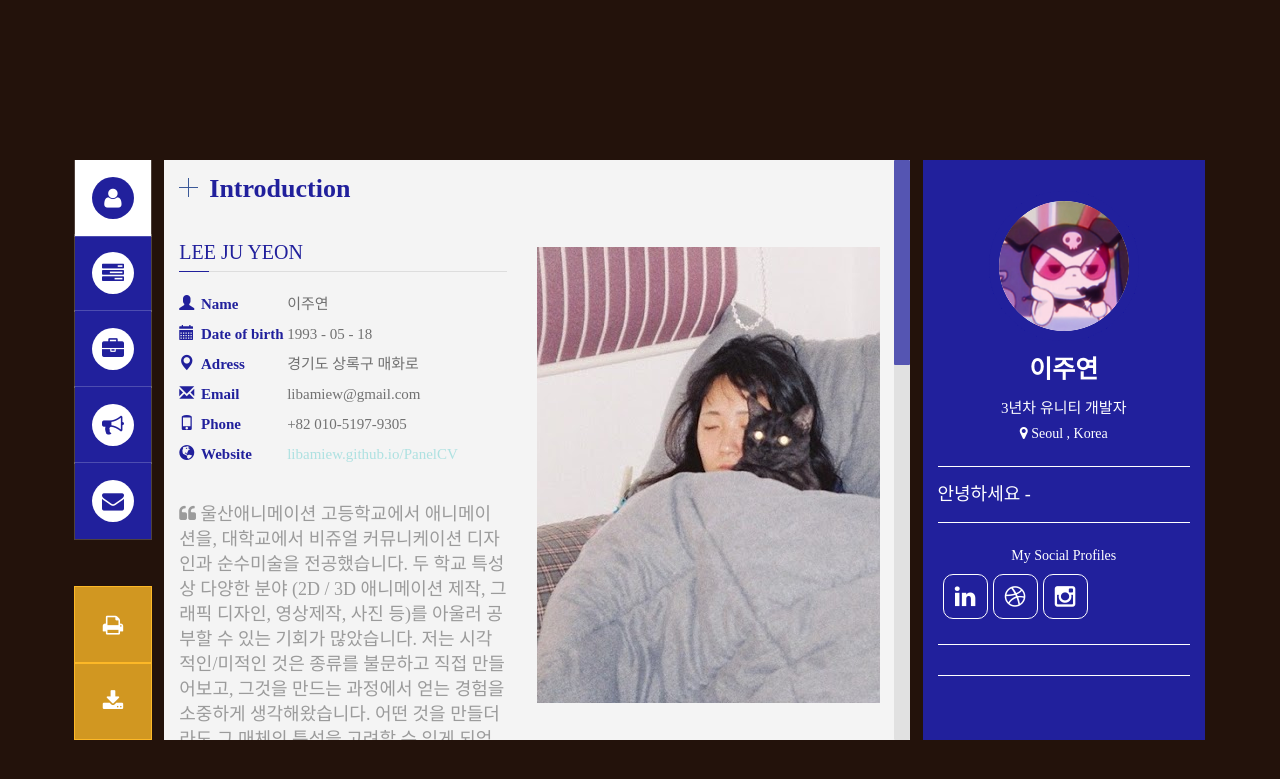
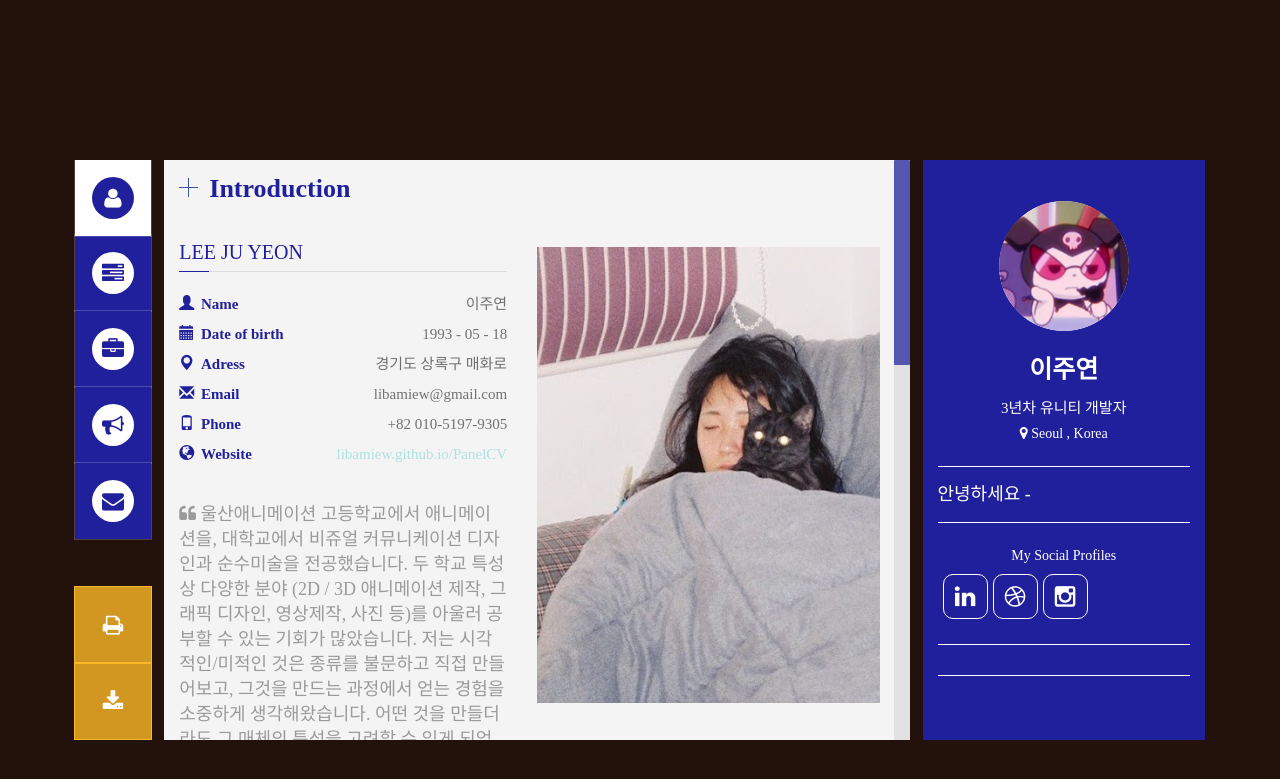
Before and after one commit to libamiew/PanelCV, a Jekyll site: the page built from index.html, in a window 1280 px wide. Shown: the top 779 px of the page. Built offline with Jekyll 4.4.1, drawn with Linux system fonts in a browser that asks for light colours; some web fonts are replaced.

Commit message:
Update main.css

```diff
--- a/assets/css/main.css
+++ b/assets/css/main.css
@@ -831,7 +831,7 @@ h2.resp-accordion:hover {
 }
 
 ul.about li span.value {
-    width: 220px;
+    /*width: 220px;*/
     text-align: left;
     float: right;
 }
```
